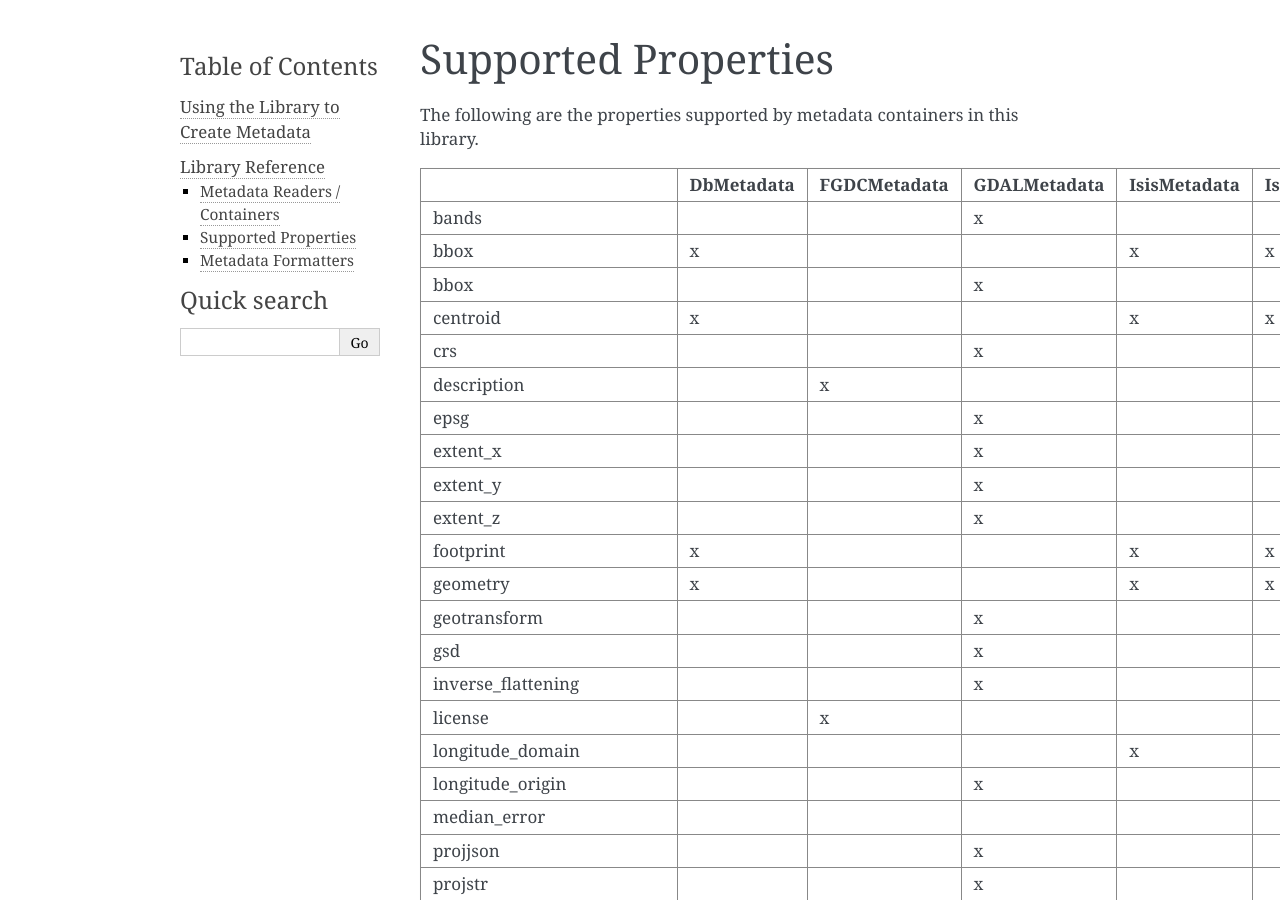
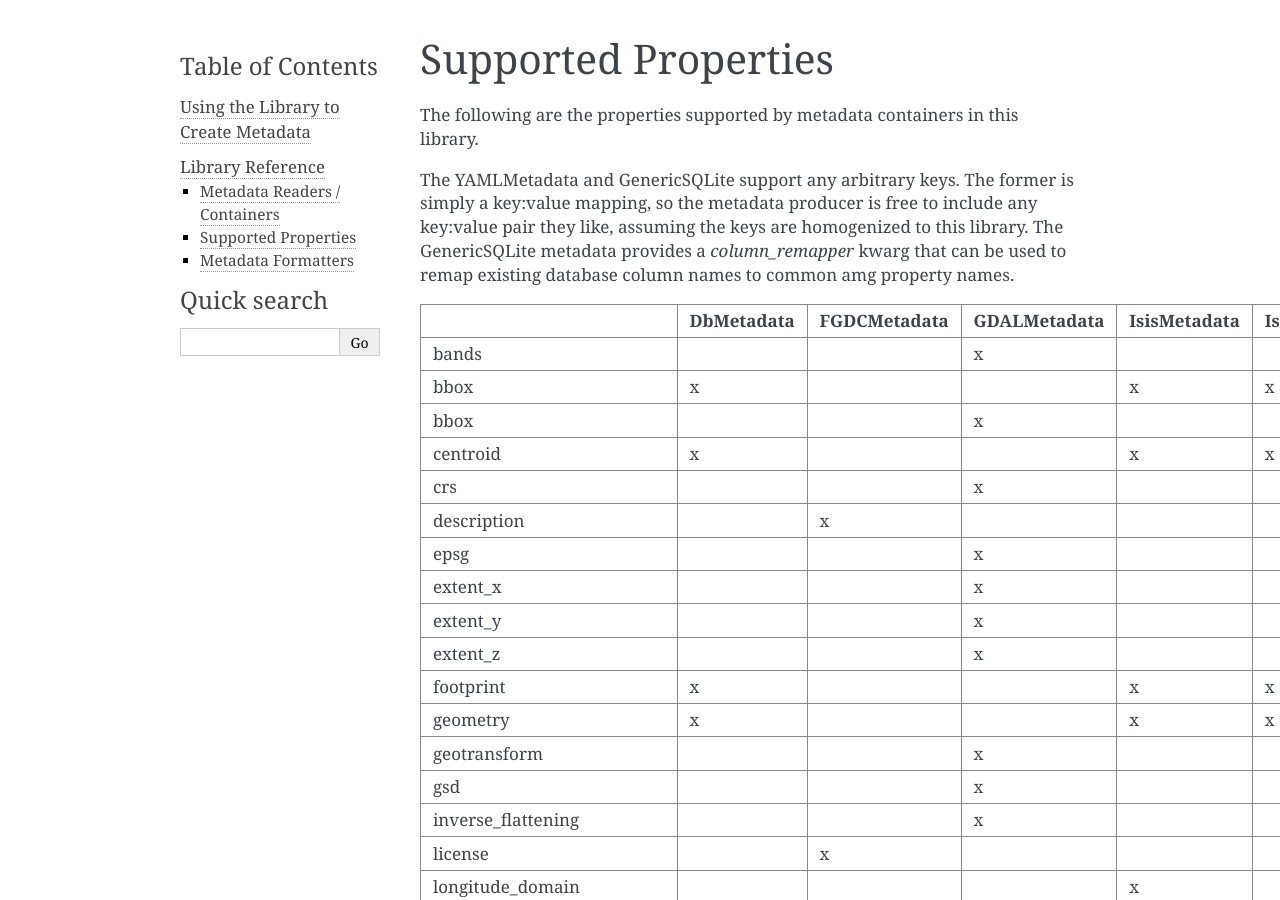
Before and after one commit to mahunter14/automated-metadata-generation, a Sphinx documentation site: the page built from docs/source/library/supported_properties.rst, in a window 1280 px wide and 900 px high. Built offline with Sphinx 7.4.7, drawn with Linux system fonts in a browser that asks for light colours.

Commit message:
Supports null response from DB and updates docs

```diff
--- a/docs/source/library/supported_properties.rst
+++ b/docs/source/library/supported_properties.rst
@@ -4,70 +4,72 @@
 ====================
 The following are the properties supported by metadata containers in this library.
 
-+-----------------------------+------------+--------------+--------------+--------------+-------------------+-----------------+--------------+
-|                             | DbMetadata | FGDCMetadata | GDALMetadata | IsisMetadata | IsisFootPrintBlob | PcAlignMetadata | YAMLMetadata |
-+=============================+============+==============+==============+==============+===================+=================+==============+
-| bands                       |            |              | x            |              |                   |                 | x            |
-+-----------------------------+------------+--------------+--------------+--------------+-------------------+-----------------+--------------+
-| bbox                        | x          |              |              | x            | x                 |                 | x            |
-+-----------------------------+------------+--------------+--------------+--------------+-------------------+-----------------+--------------+
-| bbox                        |            |              | x            |              |                   |                 | x            |
-+-----------------------------+------------+--------------+--------------+--------------+-------------------+-----------------+--------------+
-| centroid                    | x          |              |              | x            | x                 |                 | x            |
-+-----------------------------+------------+--------------+--------------+--------------+-------------------+-----------------+--------------+
-| crs                         |            |              | x            |              |                   |                 | x            |
-+-----------------------------+------------+--------------+--------------+--------------+-------------------+-----------------+--------------+
-| description                 |            | x            |              |              |                   |                 | x            |
-+-----------------------------+------------+--------------+--------------+--------------+-------------------+-----------------+--------------+
-| epsg                        |            |              | x            |              |                   |                 | x            |
-+-----------------------------+------------+--------------+--------------+--------------+-------------------+-----------------+--------------+
-| extent_x                    |            |              | x            |              |                   |                 | x            |
-+-----------------------------+------------+--------------+--------------+--------------+-------------------+-----------------+--------------+
-| extent_y                    |            |              | x            |              |                   |                 | x            |
-+-----------------------------+------------+--------------+--------------+--------------+-------------------+-----------------+--------------+
-| extent_z                    |            |              | x            |              |                   |                 | x            |
-+-----------------------------+------------+--------------+--------------+--------------+-------------------+-----------------+--------------+
-| footprint                   | x          |              |              | x            | x                 |                 | x            |
-+-----------------------------+------------+--------------+--------------+--------------+-------------------+-----------------+--------------+
-| geometry                    | x          |              |              | x            | x                 |                 | x            |
-+-----------------------------+------------+--------------+--------------+--------------+-------------------+-----------------+--------------+
-| geotransform                |            |              | x            |              |                   |                 | x            |
-+-----------------------------+------------+--------------+--------------+--------------+-------------------+-----------------+--------------+
-| gsd                         |            |              | x            |              |                   |                 | x            |
-+-----------------------------+------------+--------------+--------------+--------------+-------------------+-----------------+--------------+
-| inverse_flattening          |            |              | x            |              |                   |                 | x            |
-+-----------------------------+------------+--------------+--------------+--------------+-------------------+-----------------+--------------+
-| license                     |            | x            |              |              |                   |                 | x            |
-+-----------------------------+------------+--------------+--------------+--------------+-------------------+-----------------+--------------+
-| longitude_domain            |            |              |              | x            |                   |                 | x            |
-+-----------------------------+------------+--------------+--------------+--------------+-------------------+-----------------+--------------+
-| longitude_origin            |            |              | x            |              |                   |                 | x            |
-+-----------------------------+------------+--------------+--------------+--------------+-------------------+-----------------+--------------+
-| median_error                |            |              |              |              |                   | x               | x            |
-+-----------------------------+------------+--------------+--------------+--------------+-------------------+-----------------+--------------+
-| projjson                    |            |              | x            |              |                   |                 | x            |
-+-----------------------------+------------+--------------+--------------+--------------+-------------------+-----------------+--------------+
-| projstr                     |            |              | x            |              |                   |                 | x            |
-+-----------------------------+------------+--------------+--------------+--------------+-------------------+-----------------+--------------+
-| resolution_y                |            |              | x            |              |                   |                 | x            |
-+-----------------------------+------------+--------------+--------------+--------------+-------------------+-----------------+--------------+
-| resolutsion_x               |            |              | x            |              |                   |                 | x            |
-+-----------------------------+------------+--------------+--------------+--------------+-------------------+-----------------+--------------+
-| semi_major_axis             |            |              | x            |              |                   |                 | x            |
-+-----------------------------+------------+--------------+--------------+--------------+-------------------+-----------------+--------------+
-| srs                         |            |              | x            |              |                   |                 | x            |
-+-----------------------------+------------+--------------+--------------+--------------+-------------------+-----------------+--------------+
-| start_date                  |            | x            |              |              |                   |                 | x            |
-+-----------------------------+------------+--------------+--------------+--------------+-------------------+-----------------+--------------+
-| stop_date                   |            | x            |              |              |                   |                 | x            |
-+-----------------------------+------------+--------------+--------------+--------------+-------------------+-----------------+--------------+
-| title                       |            | x            |              |              |                   |                 | x            |
-+-----------------------------+------------+--------------+--------------+--------------+-------------------+-----------------+--------------+
-| updated_date                |            | x            |              |              |                   |                 | x            |
-+-----------------------------+------------+--------------+--------------+--------------+-------------------+-----------------+--------------+
-| vertical_accuracy_test_name |            |              |              |              |                   | x               | x            |
-+-----------------------------+------------+--------------+--------------+--------------+-------------------+-----------------+--------------+
-| vertical_accuracy_value     |            |              |              |              |                   | x               | x            |
-+-----------------------------+------------+--------------+--------------+--------------+-------------------+-----------------+--------------+
-| wkt2                        |            |              | x            |              |                   |                 | x            |
-+-----------------------------+------------+--------------+--------------+--------------+-------------------+-----------------+--------------+
+The YAMLMetadata and GenericSQLite support any arbitrary keys. The former is simply a key:value mapping, so the metadata producer is free to include any key:value pair they like, assuming the keys are homogenized to this library. The GenericSQLite metadata provides a `column_remapper` kwarg that can be used to remap existing database column names to common amg property names.
+
++-----------------------------+------------+--------------+--------------+--------------+-------------------+-----------------+--------------+--------------+
+|                             | DbMetadata | FGDCMetadata | GDALMetadata | IsisMetadata | IsisFootPrintBlob | PcAlignMetadata | YAMLMetadata | GenericSQLite|
++=============================+============+==============+==============+==============+===================+=================+==============+==============+
+| bands                       |            |              | x            |              |                   |                 | x            | x            |
++-----------------------------+------------+--------------+--------------+--------------+-------------------+-----------------+--------------+--------------+
+| bbox                        | x          |              |              | x            | x                 |                 | x            | x            |
++-----------------------------+------------+--------------+--------------+--------------+-------------------+-----------------+--------------+--------------+
+| bbox                        |            |              | x            |              |                   |                 | x            | x            |
++-----------------------------+------------+--------------+--------------+--------------+-------------------+-----------------+--------------+--------------+
+| centroid                    | x          |              |              | x            | x                 |                 | x            | x            |
++-----------------------------+------------+--------------+--------------+--------------+-------------------+-----------------+--------------+--------------+
+| crs                         |            |              | x            |              |                   |                 | x            | x            |
++-----------------------------+------------+--------------+--------------+--------------+-------------------+-----------------+--------------+--------------+
+| description                 |            | x            |              |              |                   |                 | x            | x            |
++-----------------------------+------------+--------------+--------------+--------------+-------------------+-----------------+--------------+--------------+
+| epsg                        |            |              | x            |              |                   |                 | x            | x            |
++-----------------------------+------------+--------------+--------------+--------------+-------------------+-----------------+--------------+--------------+
+| extent_x                    |            |              | x            |              |                   |                 | x            | x            |
++-----------------------------+------------+--------------+--------------+--------------+-------------------+-----------------+--------------+--------------+
+| extent_y                    |            |              | x            |              |                   |                 | x            | x            |
++-----------------------------+------------+--------------+--------------+--------------+-------------------+-----------------+--------------+--------------+
+| extent_z                    |            |              | x            |              |                   |                 | x            | x            |
++-----------------------------+------------+--------------+--------------+--------------+-------------------+-----------------+--------------+--------------+
+| footprint                   | x          |              |              | x            | x                 |                 | x            | x            |
++-----------------------------+------------+--------------+--------------+--------------+-------------------+-----------------+--------------+--------------+
+| geometry                    | x          |              |              | x            | x                 |                 | x            | x            |
++-----------------------------+------------+--------------+--------------+--------------+-------------------+-----------------+--------------+--------------+
+| geotransform                |            |              | x            |              |                   |                 | x            | x            |
++-----------------------------+------------+--------------+--------------+--------------+-------------------+-----------------+--------------+--------------+
+| gsd                         |            |              | x            |              |                   |                 | x            | x            |
++-----------------------------+------------+--------------+--------------+--------------+-------------------+-----------------+--------------+--------------+
+| inverse_flattening          |            |              | x            |              |                   |                 | x            | x            |
++-----------------------------+------------+--------------+--------------+--------------+-------------------+-----------------+--------------+--------------+
+| license                     |            | x            |              |              |                   |                 | x            | x            |
++-----------------------------+------------+--------------+--------------+--------------+-------------------+-----------------+--------------+--------------+
+| longitude_domain            |            |              |              | x            |                   |                 | x            | x            |
++-----------------------------+------------+--------------+--------------+--------------+-------------------+-----------------+--------------+--------------+
+| longitude_origin            |            |              | x            |              |                   |                 | x            | x            |
++-----------------------------+------------+--------------+--------------+--------------+-------------------+-----------------+--------------+--------------+
+| median_error                |            |              |              |              |                   | x               | x            | x            |
++-----------------------------+------------+--------------+--------------+--------------+-------------------+-----------------+--------------+--------------+
+| projjson                    |            |              | x            |              |                   |                 | x            | x            |
++-----------------------------+------------+--------------+--------------+--------------+-------------------+-----------------+--------------+--------------+
+| projstr                     |            |              | x            |              |                   |                 | x            | x            |
++-----------------------------+------------+--------------+--------------+--------------+-------------------+-----------------+--------------+--------------+
+| resolution_y                |            |              | x            |              |                   |                 | x            | x            |
++-----------------------------+------------+--------------+--------------+--------------+-------------------+-----------------+--------------+--------------+
+| resolutsion_x               |            |              | x            |              |                   |                 | x            | x            |
++-----------------------------+------------+--------------+--------------+--------------+-------------------+-----------------+--------------+--------------+
+| semi_major_axis             |            |              | x            |              |                   |                 | x            | x            |
++-----------------------------+------------+--------------+--------------+--------------+-------------------+-----------------+--------------+--------------+
+| srs                         |            |              | x            |              |                   |                 | x            | x            |
++-----------------------------+------------+--------------+--------------+--------------+-------------------+-----------------+--------------+--------------+
+| start_date                  |            | x            |              |              |                   |                 | x            | x            |
++-----------------------------+------------+--------------+--------------+--------------+-------------------+-----------------+--------------+--------------+
+| stop_date                   |            | x            |              |              |                   |                 | x            | x            |
++-----------------------------+------------+--------------+--------------+--------------+-------------------+-----------------+--------------+--------------+
+| title                       |            | x            |              |              |                   |                 | x            | x            |
++-----------------------------+------------+--------------+--------------+--------------+-------------------+-----------------+--------------+--------------+
+| updated_date                |            | x            |              |              |                   |                 | x            | x            |
++-----------------------------+------------+--------------+--------------+--------------+-------------------+-----------------+--------------+--------------+
+| vertical_accuracy_test_name |            |              |              |              |                   | x               | x            | x            |
++-----------------------------+------------+--------------+--------------+--------------+-------------------+-----------------+--------------+--------------+
+| vertical_accuracy_value     |            |              |              |              |                   | x               | x            | x            |
++-----------------------------+------------+--------------+--------------+--------------+-------------------+-----------------+--------------+--------------+
+| wkt2                        |            |              | x            |              |                   |                 | x            | x            |
++-----------------------------+------------+--------------+--------------+--------------+-------------------+-----------------+--------------+--------------+
```
Also changed, not shown: 1 other file.
